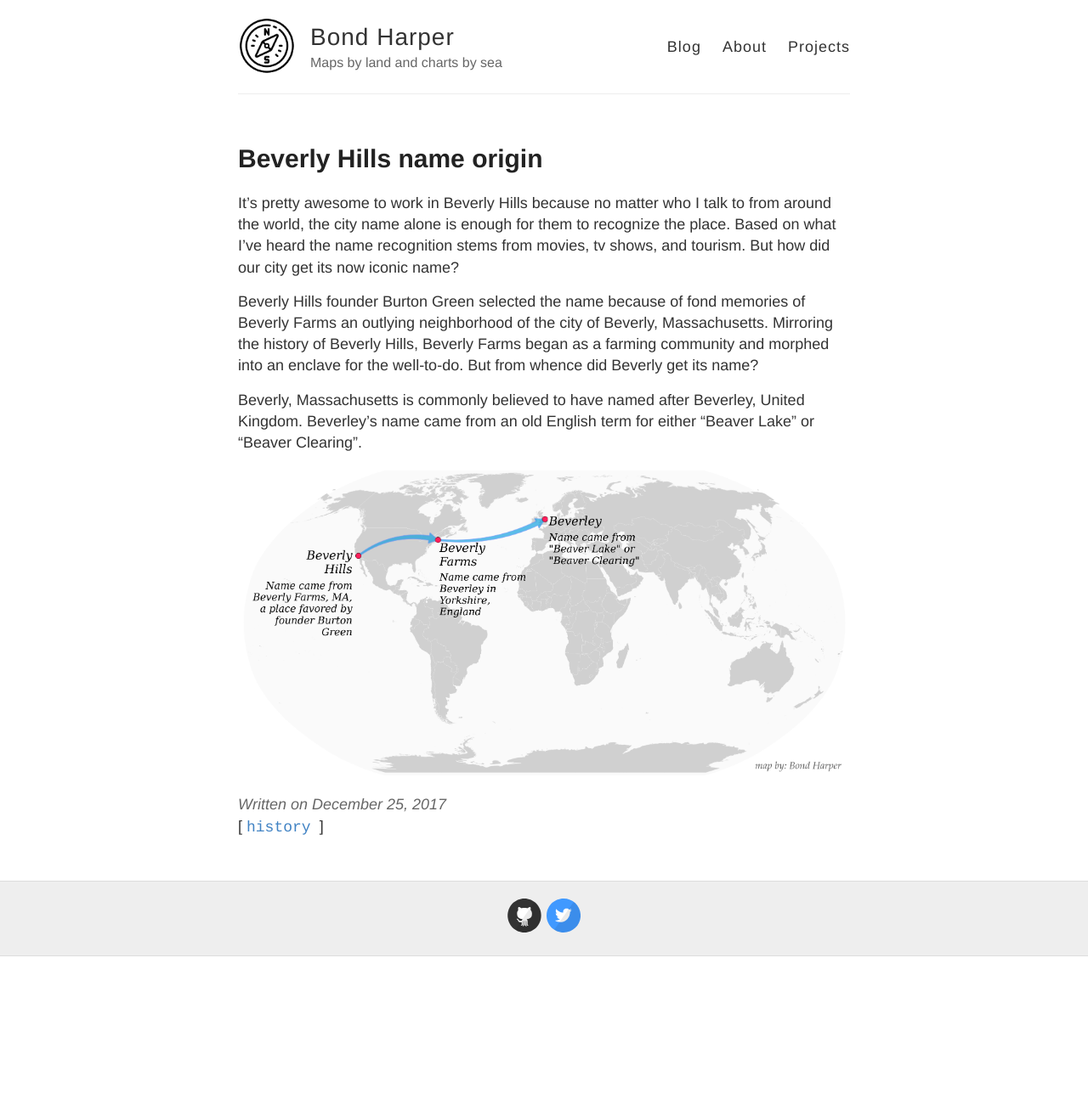
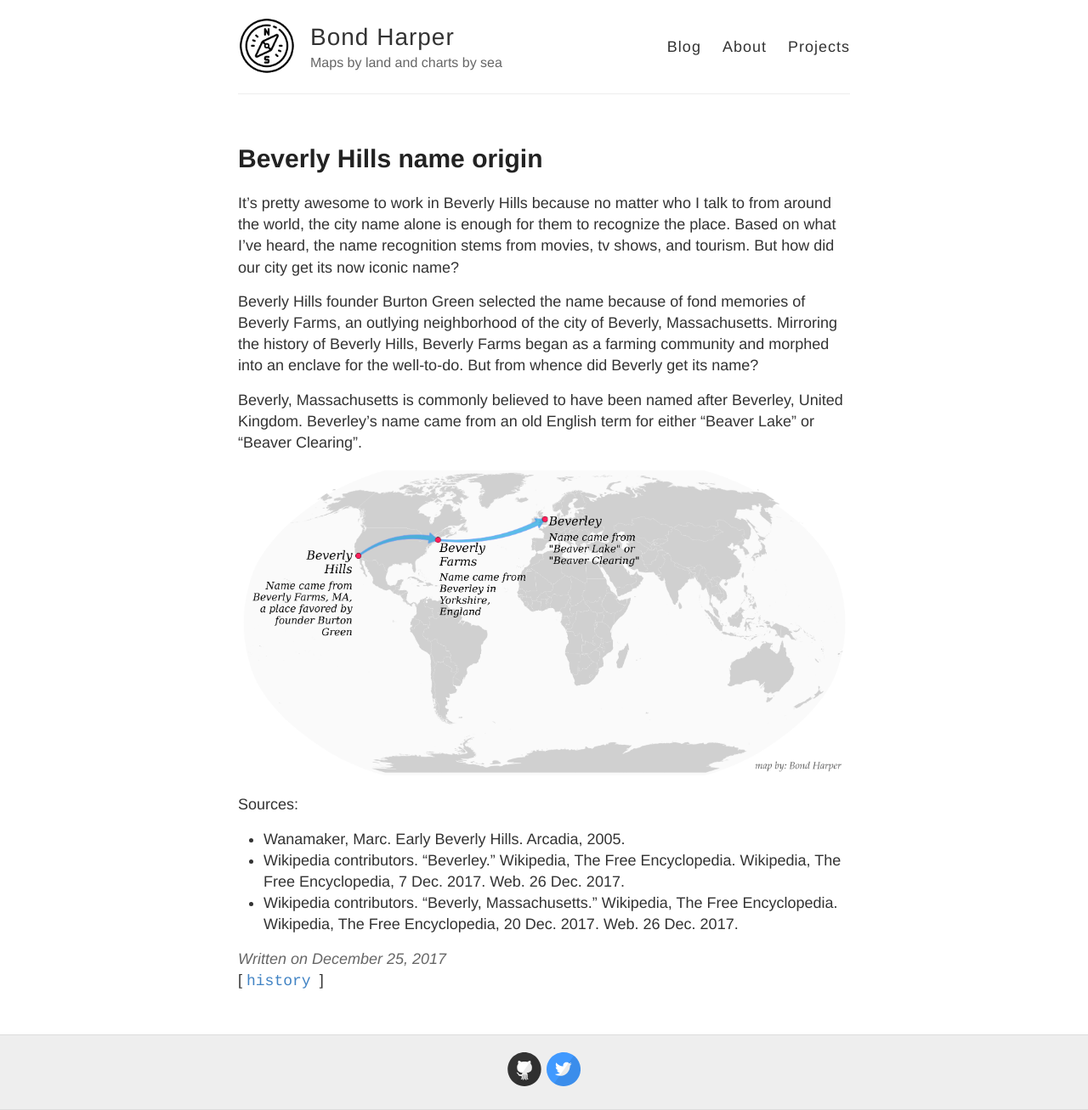
Before and after one commit to bondah/bondah.github.io, a Jekyll site: the page built from _posts/2017-12-25-Name.md, in a window 1280 px wide. Shown: the whole page at 85% size. Built offline with Jekyll 4.4.1, drawn with Linux system fonts in a browser that asks for light colours; before the commit the page ends 1126 px from its top, so only the background shows below that.

Commit message:
add sources

```diff
--- a/_posts/2017-12-25-Name.md
+++ b/_posts/2017-12-25-Name.md
@@ -4,10 +4,17 @@ title: Beverly Hills name origin
 tags: history
 ---
 
-It's pretty awesome to work in Beverly Hills because no matter who I talk to from around the world, the city name alone is enough for them to recognize the place. Based on what I've heard the name recognition stems from movies, tv shows, and tourism. But how did our city get its now iconic name?
+It's pretty awesome to work in Beverly Hills because no matter who I talk to from around the world, the city name alone is enough for them to recognize the place. Based on what I've heard, the name recognition stems from movies, tv shows, and tourism. But how did our city get its now iconic name?
 
-Beverly Hills founder Burton Green selected the name because of fond memories of Beverly Farms an outlying neighborhood of the city of Beverly, Massachusetts. Mirroring the history of Beverly Hills, Beverly Farms began as a farming community and morphed into an enclave for the well-to-do. But from whence did Beverly get its name?
+Beverly Hills founder Burton Green selected the name because of fond memories of Beverly Farms, an outlying neighborhood of the city of Beverly, Massachusetts. Mirroring the history of Beverly Hills, Beverly Farms began as a farming community and morphed into an enclave for the well-to-do. But from whence did Beverly get its name?
 
-Beverly, Massachusetts is commonly believed to have named after Beverley, United Kingdom. Beverley's name came from an old English term for either "Beaver Lake" or "Beaver Clearing".
+Beverly, Massachusetts is commonly believed to have been named after Beverley, United Kingdom. Beverley's name came from an old English term for either "Beaver Lake" or "Beaver Clearing".
 
 ![Beverly Hills Name map]({{ "/images/BeverlyHillsName.png" | absolute_url }})
+
+Sources:
+
+
+- Wanamaker, Marc. Early Beverly Hills. Arcadia, 2005.
+- Wikipedia contributors. "Beverley." Wikipedia, The Free Encyclopedia. Wikipedia, The Free Encyclopedia, 7 Dec. 2017. Web. 26 Dec. 2017.
+- Wikipedia contributors. "Beverly, Massachusetts." Wikipedia, The Free Encyclopedia. Wikipedia, The Free Encyclopedia, 20 Dec. 2017. Web. 26 Dec. 2017.
```
